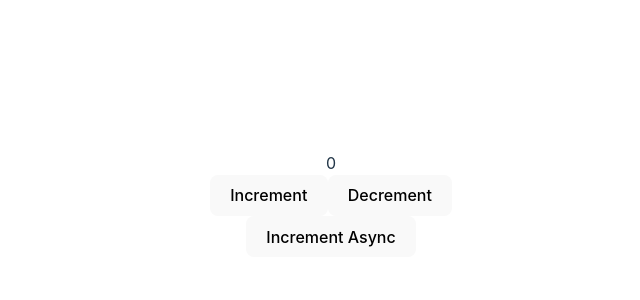
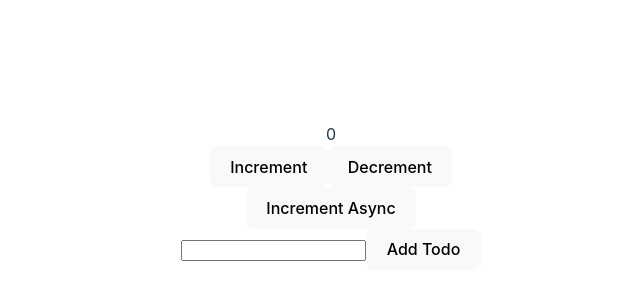
Before and after one commit to mttble/StateInZustand, a React (Vite) app: page / in a window 1280 px wide. Shown: the part 196-496 px from the top of the page, without its empty margins (309-949 px from the left). Built offline with nearby package versions, Linux system fonts and the light colour scheme.

Commit message:
added TodoPage component

```diff
--- a/src/App.tsx
+++ b/src/App.tsx
@@ -1,4 +1,5 @@
 import './App.css'
+import TodoPage from './TodoPage'
 import { useCounterStore } from './store'
 
 const App = () => {
@@ -21,7 +22,9 @@ const OtherComponent = ({ count }: { count: number }) => {
         <button onClick={incrementAsync}>Increment Async</button>
         </div>
       </div>
+      <TodoPage />
     </div>
+
   )
 }
 
--- a/src/TodoPage.tsx
+++ b/src/TodoPage.tsx
@@ -1,20 +1,17 @@
-import React, { useState } from 'react';
 import { useTodoStore } from './store';
 
 const TodoPage = () => {
-  const [text, setText] = useState('');
-  const { todos, addTodo, removeTodo, toggleTodo } = useTodoStore();
+  const { todos, addTodo, removeTodo, toggleTodo, currentTodo, setCurrentTodo } = useTodoStore();
 
   const handleSubmit = (e) => {
     e.preventDefault();
-    addTodo(text);
-    setText('');
+    addTodo();
   };
 
   return (
     <div>
       <form onSubmit={handleSubmit}>
-        <input value={text} onChange={(e) => setText(e.target.value)} />
+        <input value={currentTodo} onChange={(e) => setCurrentTodo(e.target.value)} />
         <button type="submit">Add Todo</button>
       </form>
       <ul>
```
